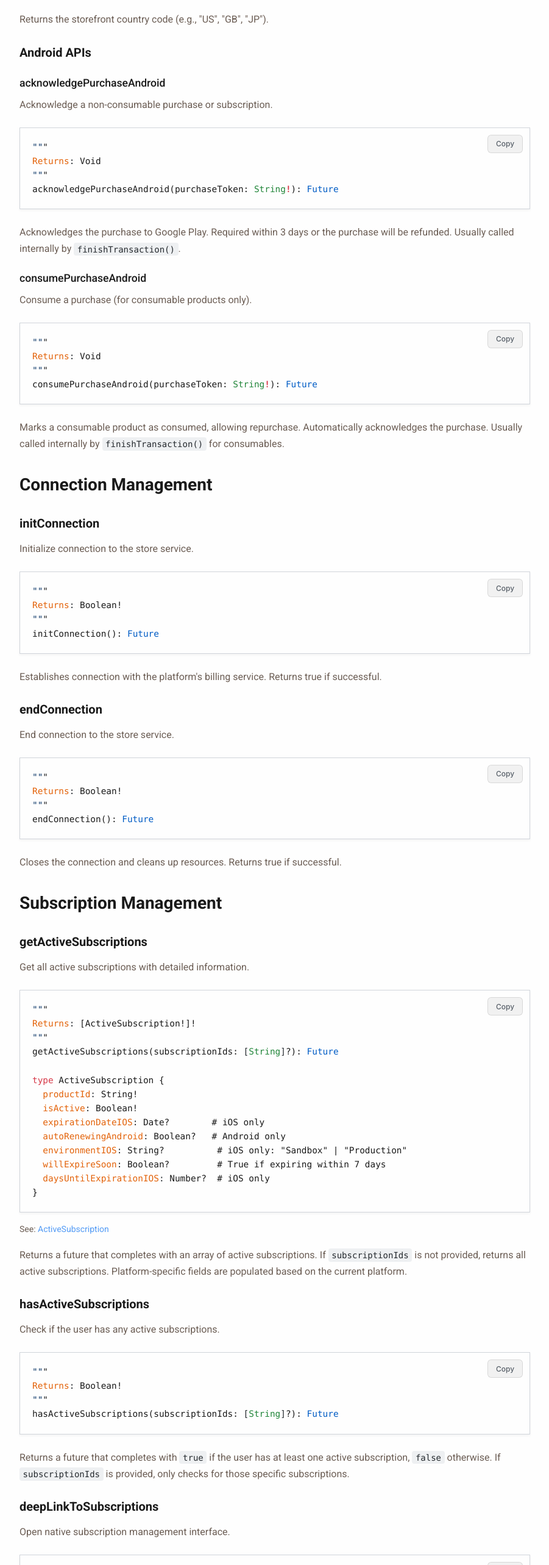
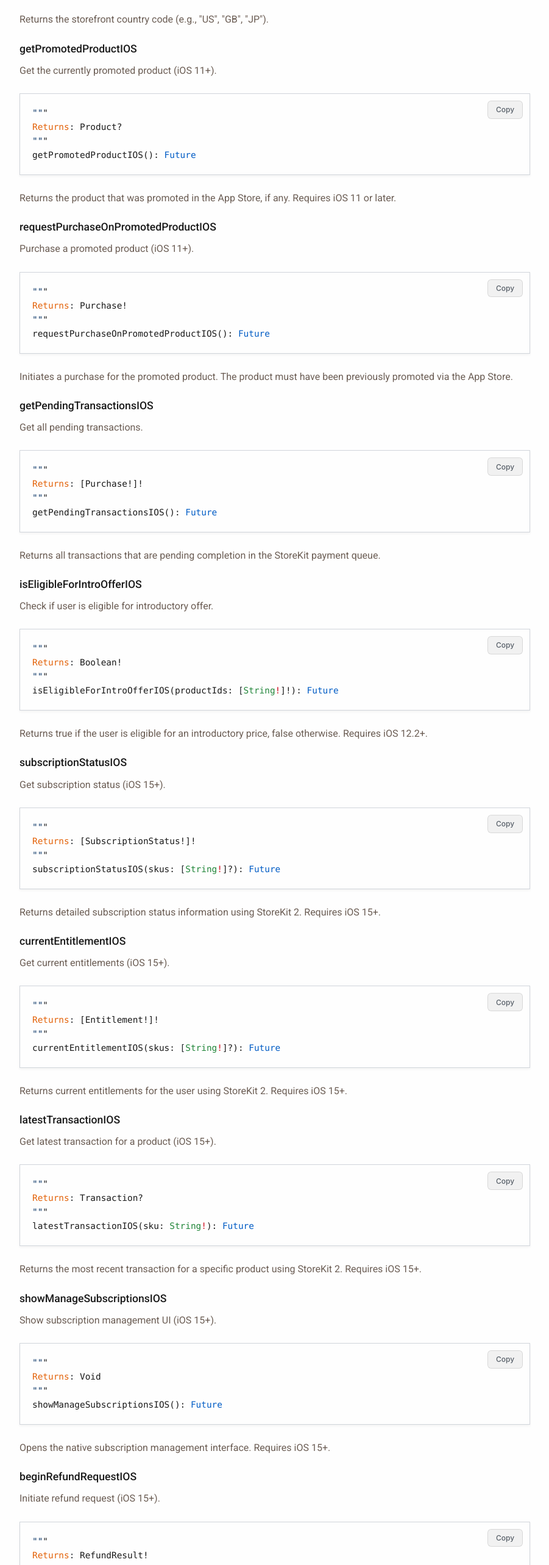
Before and after one commit to hyodotdev/openiap, a React (Vite) app: page /docs/apis#sync-ios in a window 1280 px wide. Shown: the part 6614-9180 px from the top of the page at 61% size, without its empty margins (338-1239 px from the left). Built offline with nearby package versions, Linux system fonts and the light colour scheme.

Commit message:
feat: add comprehensive iOS and Android API documentation

```diff
--- a/src/pages/docs/apis.tsx
+++ b/src/pages/docs/apis.tsx
@@ -467,6 +467,213 @@ Returns: String!
 getStorefrontIOS(): Future`}</CodeBlock>
         <p>Returns the storefront country code (e.g., "US", "GB", "JP").</p>
 
+        <AnchorLink id="get-promoted-product-ios" level="h4">
+          getPromotedProductIOS
+        </AnchorLink>
+        <p>Get the currently promoted product (iOS 11+).</p>
+        <CodeBlock language="graphql">{`"""
+Returns: Product?
+"""
+getPromotedProductIOS(): Future`}</CodeBlock>
+        <p>
+          Returns the product that was promoted in the App Store, if any.
+          Requires iOS 11 or later.
+        </p>
+
+        <AnchorLink id="request-purchase-on-promoted-product-ios" level="h4">
+          requestPurchaseOnPromotedProductIOS
+        </AnchorLink>
+        <p>Purchase a promoted product (iOS 11+).</p>
+        <CodeBlock language="graphql">{`"""
+Returns: Purchase!
+"""
+requestPurchaseOnPromotedProductIOS(): Future`}</CodeBlock>
+        <p>
+          Initiates a purchase for the promoted product. The product must have
+          been previously promoted via the App Store.
+        </p>
+
+        <AnchorLink id="get-pending-transactions-ios" level="h4">
+          getPendingTransactionsIOS
+        </AnchorLink>
+        <p>Get all pending transactions.</p>
+        <CodeBlock language="graphql">{`"""
+Returns: [Purchase!]!
+"""
+getPendingTransactionsIOS(): Future`}</CodeBlock>
+        <p>
+          Returns all transactions that are pending completion in the StoreKit
+          payment queue.
+        </p>
+
+        <AnchorLink id="is-eligible-for-intro-offer-ios" level="h4">
+          isEligibleForIntroOfferIOS
+        </AnchorLink>
+        <p>Check if user is eligible for introductory offer.</p>
+        <CodeBlock language="graphql">{`"""
+Returns: Boolean!
+"""
+isEligibleForIntroOfferIOS(productIds: [String!]!): Future`}</CodeBlock>
+        <p>
+          Returns true if the user is eligible for an introductory price, false
+          otherwise. Requires iOS 12.2+.
+        </p>
+
+        <AnchorLink id="subscription-status-ios" level="h4">
+          subscriptionStatusIOS
+        </AnchorLink>
+        <p>Get subscription status (iOS 15+).</p>
+        <CodeBlock language="graphql">{`"""
+Returns: [SubscriptionStatus!]!
+"""
+subscriptionStatusIOS(skus: [String!]?): Future`}</CodeBlock>
+        <p>
+          Returns detailed subscription status information using StoreKit 2.
+          Requires iOS 15+.
+        </p>
+
+        <AnchorLink id="current-entitlement-ios" level="h4">
+          currentEntitlementIOS
+        </AnchorLink>
+        <p>Get current entitlements (iOS 15+).</p>
+        <CodeBlock language="graphql">{`"""
+Returns: [Entitlement!]!
+"""
+currentEntitlementIOS(skus: [String!]?): Future`}</CodeBlock>
+        <p>
+          Returns current entitlements for the user using StoreKit 2. Requires
+          iOS 15+.
+        </p>
+
+        <AnchorLink id="latest-transaction-ios" level="h4">
+          latestTransactionIOS
+        </AnchorLink>
+        <p>Get latest transaction for a product (iOS 15+).</p>
+        <CodeBlock language="graphql">{`"""
+Returns: Transaction?
+"""
+latestTransactionIOS(sku: String!): Future`}</CodeBlock>
+        <p>
+          Returns the most recent transaction for a specific product using
+          StoreKit 2. Requires iOS 15+.
+        </p>
+
+        <AnchorLink id="show-manage-subscriptions-ios" level="h4">
+          showManageSubscriptionsIOS
+        </AnchorLink>
+        <p>Show subscription management UI (iOS 15+).</p>
+        <CodeBlock language="graphql">{`"""
+Returns: Void
+"""
+showManageSubscriptionsIOS(): Future`}</CodeBlock>
+        <p>
+          Opens the native subscription management interface. Requires iOS 15+.
+        </p>
+
+        <AnchorLink id="begin-refund-request-ios" level="h4">
+          beginRefundRequestIOS
+        </AnchorLink>
+        <p>Initiate refund request (iOS 15+).</p>
+        <CodeBlock language="graphql">{`"""
+Returns: RefundResult!
+"""
+beginRefundRequestIOS(sku: String!): Future`}</CodeBlock>
+        <p>
+          Presents the refund request sheet for a specific product. Requires iOS
+          15+.
+        </p>
+
+        <AnchorLink id="is-transaction-verified-ios" level="h4">
+          isTransactionVerifiedIOS
+        </AnchorLink>
+        <p>Verify transaction authenticity (iOS 15+).</p>
+        <CodeBlock language="graphql">{`"""
+Returns: Boolean!
+"""
+isTransactionVerifiedIOS(transactionId: String!): Future`}</CodeBlock>
+        <p>
+          Verifies the transaction signature using StoreKit 2. Returns true if
+          valid, false otherwise. Requires iOS 15+.
+        </p>
+
+        <AnchorLink id="get-transaction-jws-ios" level="h4">
+          getTransactionJwsIOS
+        </AnchorLink>
+        <p>Get transaction JWS token (iOS 15+).</p>
+        <CodeBlock language="graphql">{`"""
+Returns: String!
+"""
+getTransactionJwsIOS(transactionId: String!): Future`}</CodeBlock>
+        <p>
+          Returns the JSON Web Signature for a transaction. Used for server-side
+          validation. Requires iOS 15+.
+        </p>
+
+        <AnchorLink id="get-receipt-data-ios" level="h4">
+          getReceiptDataIOS
+        </AnchorLink>
+        <p>Get receipt data for validation.</p>
+        <CodeBlock language="graphql">{`"""
+Returns: String!
+"""
+getReceiptDataIOS(): Future`}</CodeBlock>
+        <p>Returns the base64-encoded receipt data for server validation.</p>
+
+        <AnchorLink id="sync-ios" level="h4">
+          syncIOS
+        </AnchorLink>
+        <p>Sync StoreKit transactions (iOS 15+).</p>
+        <CodeBlock language="graphql">{`"""
+Returns: Void
+"""
+syncIOS(): Future`}</CodeBlock>
+        <p>
+          Forces a sync with StoreKit to ensure all transactions are up to date.
+          Requires iOS 15+.
+        </p>
+
+        <AnchorLink id="present-code-redemption-sheet-ios" level="h4">
+          presentCodeRedemptionSheetIOS
+        </AnchorLink>
+        <p>Show promo code redemption UI.</p>
+        <CodeBlock language="graphql">{`"""
+Returns: Void
+"""
+presentCodeRedemptionSheetIOS(): Future`}</CodeBlock>
+        <p>Presents the sheet for redeeming App Store promo codes.</p>
+
+        <AnchorLink id="get-app-transaction-ios" level="h4">
+          getAppTransactionIOS
+        </AnchorLink>
+        <p>Get app transaction information (iOS 16+).</p>
+        <CodeBlock language="graphql">{`"""
+Returns: AppTransaction?
+"""
+getAppTransactionIOS(): Future
+
+type AppTransaction {
+  bundleId: String!
+  appVersion: String!
+  originalAppVersion: String!
+  originalPurchaseDate: Date!
+  deviceVerification: String!
+  deviceVerificationNonce: String!
+  environment: String!  # "Sandbox" | "Production"
+  signedDate: Date!
+  appId: Number!
+  appVersionId: Number!
+  preorderDate: Date?
+  # iOS 18.4+ properties
+  appTransactionId: String?  # Requires iOS 18.4+
+  originalPlatform: String?  # Requires iOS 18.4+
+}`}</CodeBlock>
+        <p>
+          Returns information about the app's original purchase or download.
+          This includes details about when the app was first installed, the
+          version, and verification data. Requires iOS 16+. Additional
+          properties are available on iOS 18.4+ when built with Xcode 16.4+.
+        </p>
+
         <AnchorLink id="android-apis" level="h3">
           Android APIs
         </AnchorLink>
@@ -497,6 +704,35 @@ consumePurchaseAndroid(purchaseToken: String!): Future`}</CodeBlock>
           Marks a consumable product as consumed, allowing repurchase.
           Automatically acknowledges the purchase. Usually called internally by{' '}
           <code>finishTransaction()</code> for consumables.
+        </p>
+
+        <AnchorLink
+          id="flush-failed-purchase-cached-as-pending-android"
+          level="h4"
+        >
+          flushFailedPurchaseCachedAsPendingAndroid
+        </AnchorLink>
+        <p>Clear failed purchases from cache (Android only).</p>
+        <CodeBlock language="graphql">{`"""
+Returns: Void
+"""
+flushFailedPurchaseCachedAsPendingAndroid(): Future`}</CodeBlock>
+        <p>
+          Clears any failed purchases that are cached as pending. Use this when
+          you want to retry failed purchases or clear the pending state.
+        </p>
+
+        <AnchorLink id="get-package-name-android" level="h4">
+          getPackageNameAndroid
+        </AnchorLink>
+        <p>Get the app's package name (Android only).</p>
+        <CodeBlock language="graphql">{`"""
+Returns: String!
+"""
+getPackageNameAndroid(): Future`}</CodeBlock>
+        <p>
+          Returns the Android application's package name. Useful for validation
+          and deep linking operations.
         </p>
       </section>
 
```
